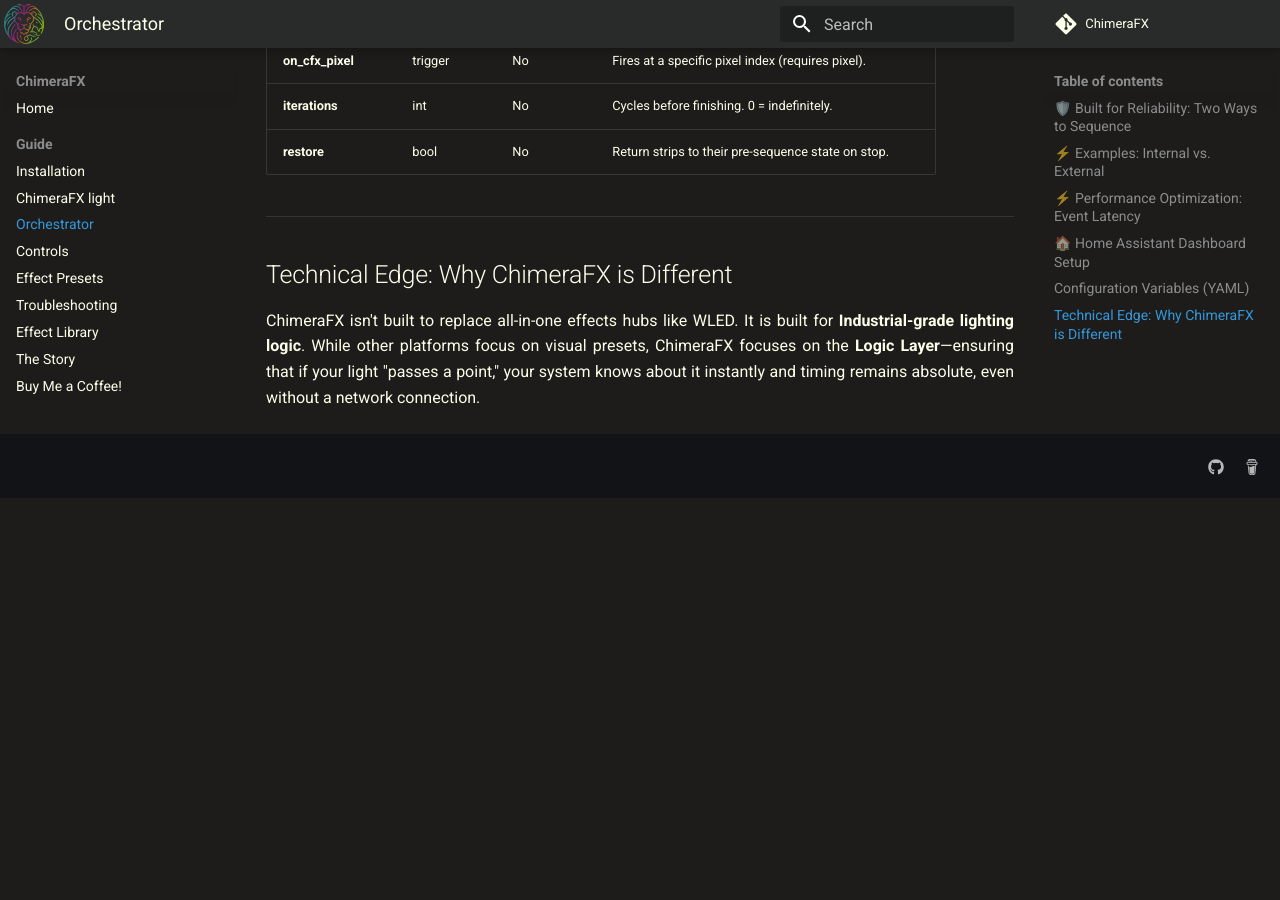
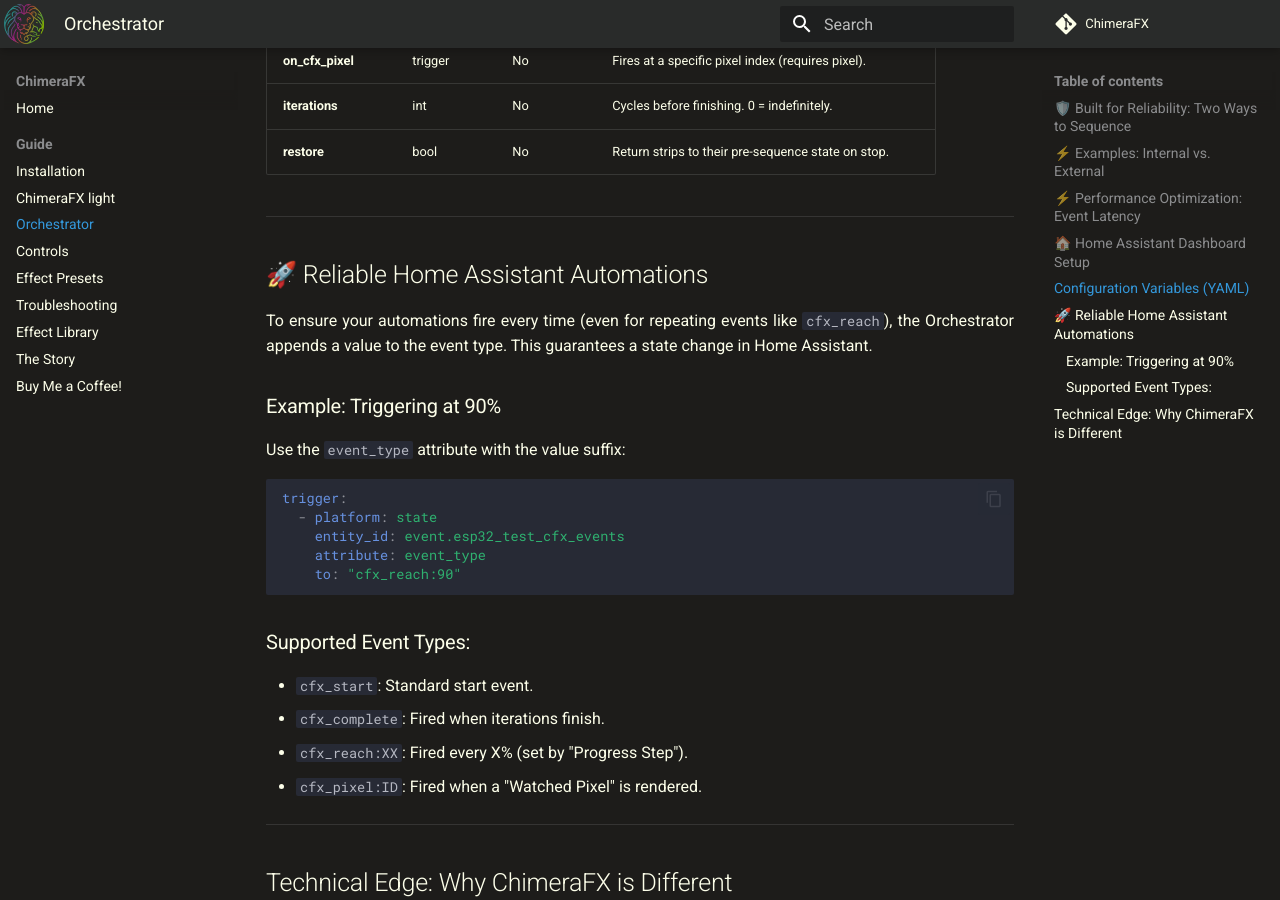
Before and after one commit to effelle/ChimeraFX, an MkDocs documentation site: the page built from docs/cfx_sequence.md, in a window 1280 px wide and 900 px high, scrolled down 2005 px. Built offline with MkDocs 1.6.1 and Material for MkDocs 9.7.7, drawn with Linux system fonts in a browser that asks for light colours; comment, search, counter and statistics services are not loaded; before the commit the page ends 2503 px from its top, so only the background shows below that.

Commit message:
Fix: Inclusive percentage math and payload-driven events. Resolves 100% reach trigger failures and ensures Home Assistant state change reliability via 'cfx_reach:XX' syntax.

````diff
--- a/docs/cfx_sequence.md
+++ b/docs/cfx_sequence.md
@@ -168,5 +168,28 @@
 
 ---
 
+## 🚀 Reliable Home Assistant Automations
+
+To ensure your automations fire every time (even for repeating events like `cfx_reach`), the Orchestrator appends a value to the event type. This guarantees a state change in Home Assistant.
+
+### Example: Triggering at 90%
+Use the `event_type` attribute with the value suffix:
+
+```yaml
+trigger:
+  - platform: state
+    entity_id: event.esp32_test_cfx_events
+    attribute: event_type
+    to: "cfx_reach:90"
+```
+
+### Supported Event Types:
+- `cfx_start`: Standard start event.
+- `cfx_complete`: Fired when iterations finish.
+- `cfx_reach:XX`: Fired every X% (set by "Progress Step").
+- `cfx_pixel:ID`: Fired when a "Watched Pixel" is rendered.
+
+---
+
 ## Technical Edge: Why ChimeraFX is Different
 ChimeraFX isn't built to replace all-in-one effects hubs like WLED. It is built for **Industrial-grade lighting logic**. While other platforms focus on visual presets, ChimeraFX focuses on the **Logic Layer**—ensuring that if your light "passes a point," your system knows about it instantly and timing remains absolute, even without a network connection.
````
Also changed, not shown: 4 other files.
